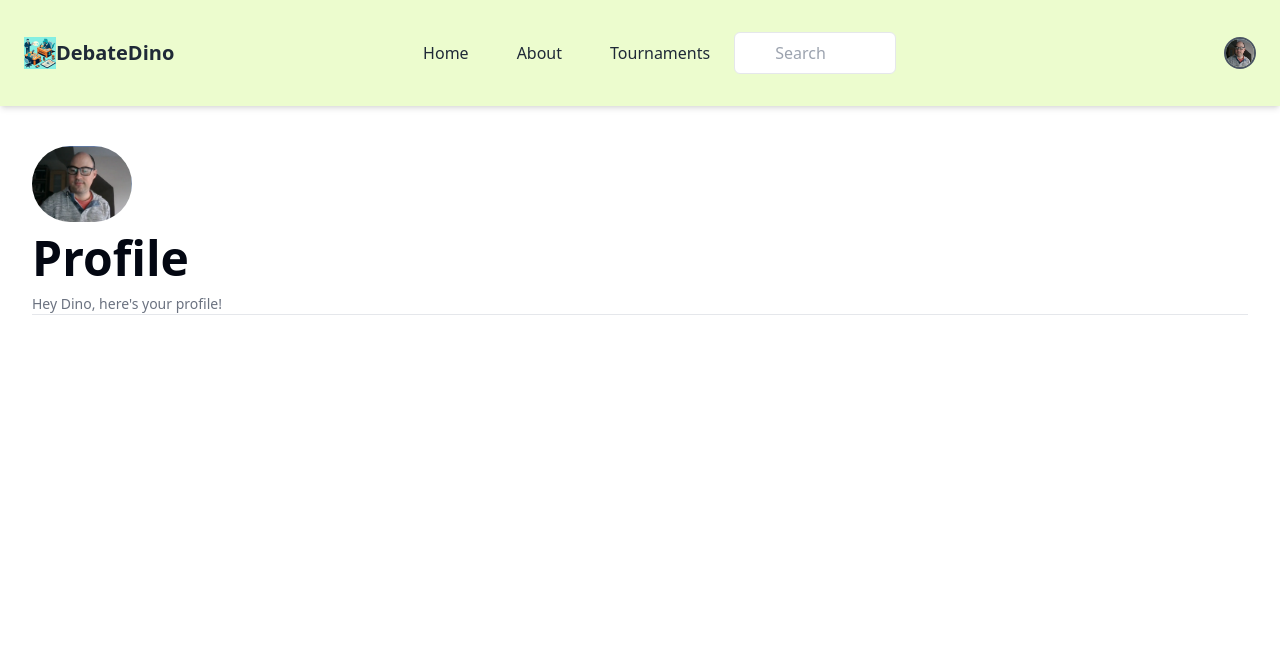
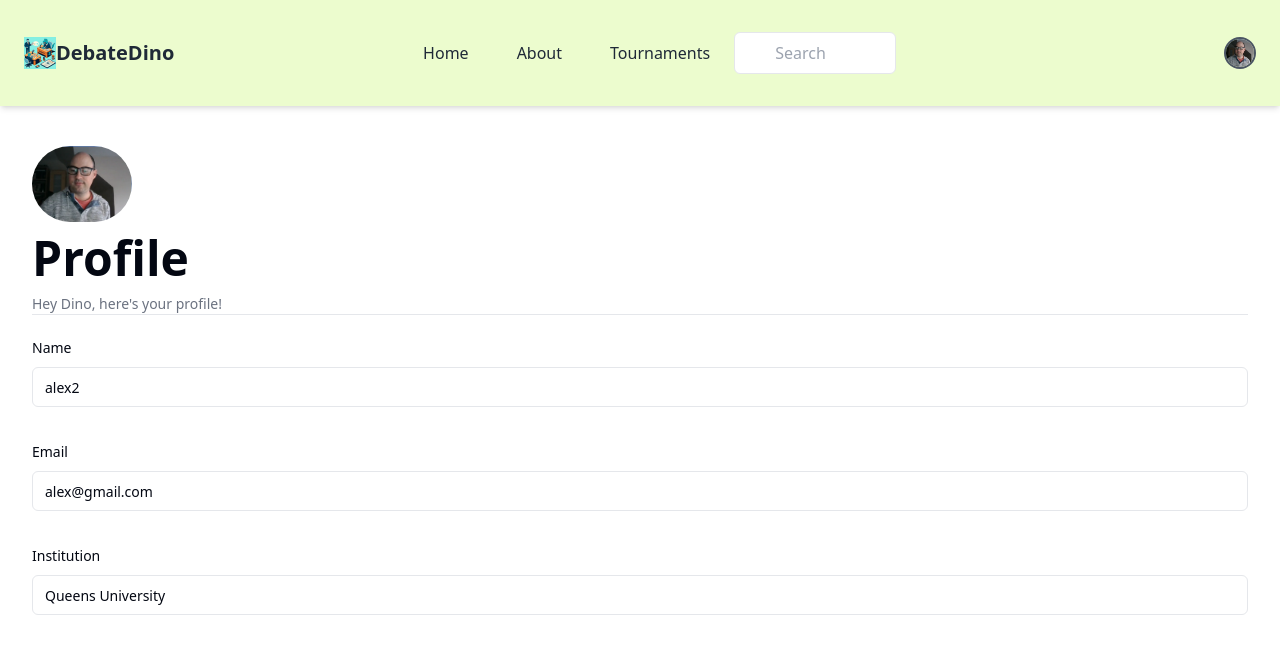
Before and after one commit to sunbagel/DebateDino, a React (Vite) app in the folder frontend/: page /profile in a window 1280 px wide. Shown: the top 654 px of the page. Built offline with nearby package versions, Linux system fonts and the light colour scheme; no server answers.

Commit message:
add basic user profile display

```diff
--- a/frontend/src/pages/UserProfile.tsx
+++ b/frontend/src/pages/UserProfile.tsx
@@ -5,7 +5,6 @@ import { useEffect, useState } from "react";
 import { zodResolver } from "@hookform/resolvers/zod"
 import { useForm } from "react-hook-form"
 import { z } from "zod"
-import { format } from "date-fns"
 
 import { Button } from "@/shadcn-components/ui/button"
 import {
@@ -19,12 +18,6 @@ import {
 } from "@/shadcn-components/ui/form"
 import { Separator } from "@/shadcn-components/ui/separator";
 import { Input } from "@/shadcn-components/ui/input"
-import { Popover, PopoverContent, PopoverTrigger } from "@/shadcn-components/ui/popover";
-import { cn } from "@/lib/shadcn-utils";
-import { CalendarIcon } from "@radix-ui/react-icons"
-import { Calendar } from "@/shadcn-components/ui/calendar"
-import { Textarea } from "@/shadcn-components/ui/textarea"
-import { useNavigate } from "react-router-dom"
 
 
 const formSchema = z.object({
@@ -48,15 +41,23 @@ const UserProfile = () => {
   const userIDPlaceholder = "65d69c469d47c04d60421fdb";
 
   const tempUser = {
-    "name": "alex2",
-    "password": "abc123",
-    "email": "alex@gmail.com",
-    "institution": "Queens University",
-    "agreement": "i agree",
-    "participating": [],
-    "judging": [],
-    "hosting": []
+    username: "sunbagel",
+    name: "alex2",
+    email: "alex@gmail.com",
+    institution: "Queens University",
+    agreement: "i agree",
+    // participating: [],
+    // judging: [],
+    // hosting: []
   }
+
+  const form = useForm<z.infer<typeof formSchema>>({
+    resolver: zodResolver(formSchema),
+    defaultValues: tempUser
+  })
+
+  // monitor form edits
+  const { isDirty } = form.formState;
 
   useEffect(()=>{
     // api should not return password. may want to return id?
@@ -88,33 +89,30 @@ const UserProfile = () => {
         </div>
         <Separator/>
         <div className="pt-5">
-          {/* <Form {...form}>
-            <form onSubmit={form.handleSubmit(onSubmit)} className="space-y-8">
+          <Form {...form}>
+            <form className="space-y-8">
               <FormField
                 control={form.control}
                 name="name"
                 render={({ field }) => (
                   <FormItem>
-                    <FormLabel>Tournament Name</FormLabel>
+                    <FormLabel>Name</FormLabel>
                     <FormControl>
-                      <Input placeholder="How would you like to call it?" {...field} />
+                      <Input placeholder="Your Name" {...field} />
                     </FormControl>
-                    <FormDescription>
-                      This is your tournament name. You may change it later on.
-                    </FormDescription>
                     <FormMessage />
                   </FormItem>
                 )}
               />
               <FormField
                 control={form.control}
-                name="description"
+                name="email"
                 render={({ field }) => (
                   <FormItem>
-                    <FormLabel>Description</FormLabel>
+                    <FormLabel>Email</FormLabel>
                     <FormControl>
-                      <Textarea
-                        placeholder="What's your tournament about?"
+                      <Input
+                        placeholder="Email"
                         {...field}
                       />
                     </FormControl>
@@ -124,72 +122,21 @@ const UserProfile = () => {
               />
             <FormField
               control={form.control}
-                name="date"
-                render={({ field }) => (
-                  <FormItem className="flex flex-col">
-                    <FormLabel>Date</FormLabel>
-                    <Popover>
-                      <PopoverTrigger asChild>
-                        <FormControl>
-                          <Button
-                            variant={"outline"}
-                            className={cn(
-                              "w-[240px] pl-3 text-left font-normal",
-                              !field.value && "text-muted-foreground"
-                            )}
-                          >
-                            {field.value ? (
-                              format(field.value, "PPP")
-                            ) : (
-                              <span>Pick a date</span>
-                            )}
-                            <CalendarIcon className="ml-auto h-4 w-4 opacity-50" />
-                          </Button>
-                        </FormControl>
-                      </PopoverTrigger>
-                      <PopoverContent className="w-auto p-0" align="start">
-                        <Calendar
-                          mode="single"
-                          selected={field.value}
-                          onSelect={field.onChange}
-                          initialFocus
-                        />
-                      </PopoverContent>
-                    </Popover>
-                    <FormMessage />
-                  </FormItem>
-                )}
-              />
-              <FormField
-                control={form.control}
-                name="location"
+              name="institution"
               render={({ field }) => (
                 <FormItem>
-                    <FormLabel>Location</FormLabel>
+                  <FormLabel>Institution</FormLabel>
                   <FormControl>
-                      <Input placeholder="Where will your tournament be held?" {...field} />
+                    <Input placeholder="Who you repping?" {...field} />
                   </FormControl>
                   <FormMessage />
                 </FormItem>
               )}
             />
-              <FormField
-                control={form.control}
-                name="refundPolicy"
-                render={({ field }) => (
-                  <FormItem>
-                    <FormLabel>Refund Policy</FormLabel>
-                    <FormControl>
-                      <Input placeholder="" {...field} />
-                    </FormControl>
-                    <FormMessage />
-                  </FormItem>
-                )}
-              />
-              <Button type="submit">Create Tournament</Button>
+              {isDirty && <Button type="submit">Save Changes</Button>}
             </form>
           </Form>
-                </div>*/}
+
       </div>
 
     </div>
```
Lines whose indentation alone changed are shown as unchanged.
